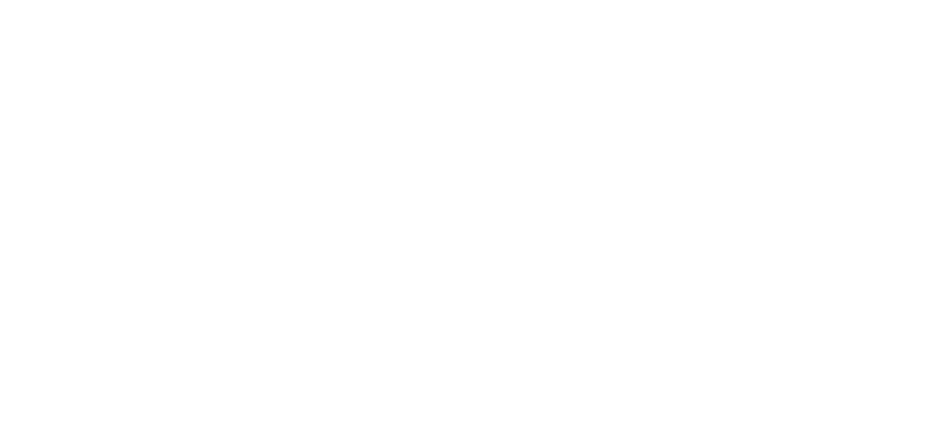
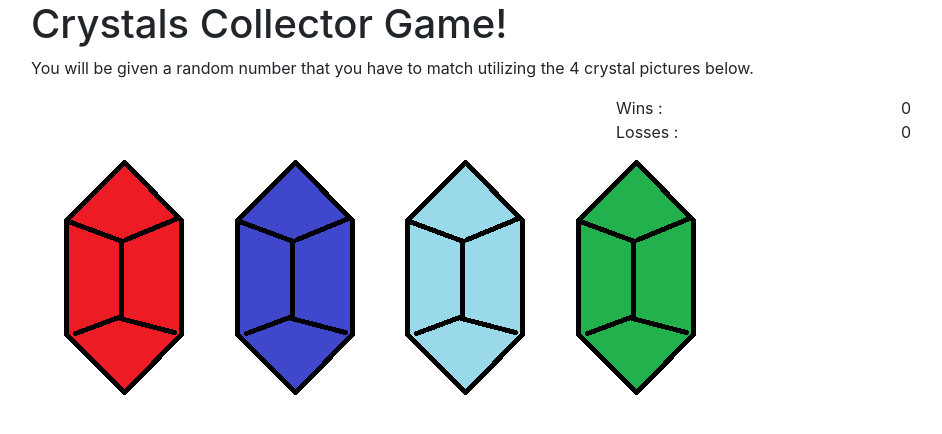
Before and after one commit to baronvontoby/unit-4-game, a plain HTML site: page index.html in a window 1280 px wide. Shown: the whole page, without its empty margins (39-981 px from the left). Drawn offline with nearby package versions, Linux system fonts and the light colour scheme.

Commit message:
setup basic html structure and id my elements to prepare for the functions I am going to create

```diff
--- a/index.html
+++ b/index.html
@@ -13,6 +13,44 @@
 </head>
 
 <body>
+    <div class="container">
+
+        <div class="row">
+            <h1>Crystals Collector Game!</h1>
+        </div>
+        <div class="row">
+            <p>You will be given a random number that you have to match utilizing the 4 crystal pictures below.</p>
+        </div>
+        <div class="row">
+
+            <div class="col-6" id="goal-number">
+            </div>
+            <div class="col-6">
+                <div class="row">
+                    <div class="col-6">
+                        Wins :
+                    </div>
+                    <div id=wins class="col-6">
+                        0
+                    </div>
+                </div>
+                <div class="row">
+                    <div class="col-6">
+                            Losses :
+                    </div>
+                    <div id="losses" class="col-6">
+                        0
+                    </div>
+                </div>
+            </div>
+        </div>
+        <div class="images">
+            <img id="crystals" src="assets/images/crystal-1.png" alt="crystal-1">
+            <img id="crystals" src="assets/images/crystal-2.png" alt="crystal-2">
+            <img id="crystals" src="assets/images/crystal-3.png" alt="crystal-3">
+            <img id="crystals" src="assets/images/crystal-4.png" alt="crystal-4">
+        </div>
+    </div>
 
     <script src="https://code.jquery.com/jquery-3.3.1.slim.min.js" integrity="sha384-q8i/X+965DzO0rT7abK41JStQIAqVgRVzpbzo5smXKp4YfRvH+8abtTE1Pi6jizo" crossorigin="anonymous"></script>
     <script src="https://cdnjs.cloudflare.com/ajax/libs/popper.js/1.14.7/umd/popper.min.js" integrity="sha384-UO2eT0CpHqdSJQ6hJty5KVphtPhzWj9WO1clHTMGa3JDZwrnQq4sF86dIHNDz0W1" crossorigin="anonymous"></script>
```
Also changed, not shown: assets/images/105233382-crystal-silhouette-icons-set-isolated-web-sign-kit-of-gemstone-mineral-pictogram-collection-includes.jpg (added), assets/images/crystal-1.png (added), assets/images/crystal-2.png (added), assets/images/crystal-3.png (added), assets/images/crystal-4.png (added), assets/images/crystal-drawing-aesthetic-3.jpg (added).
